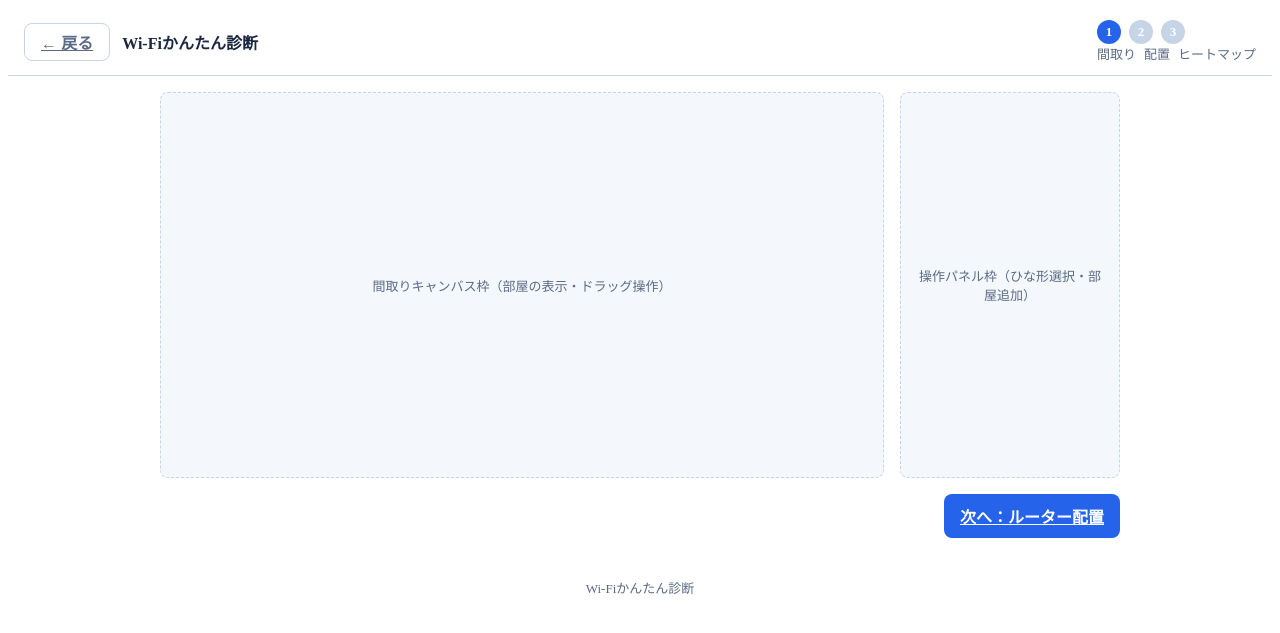
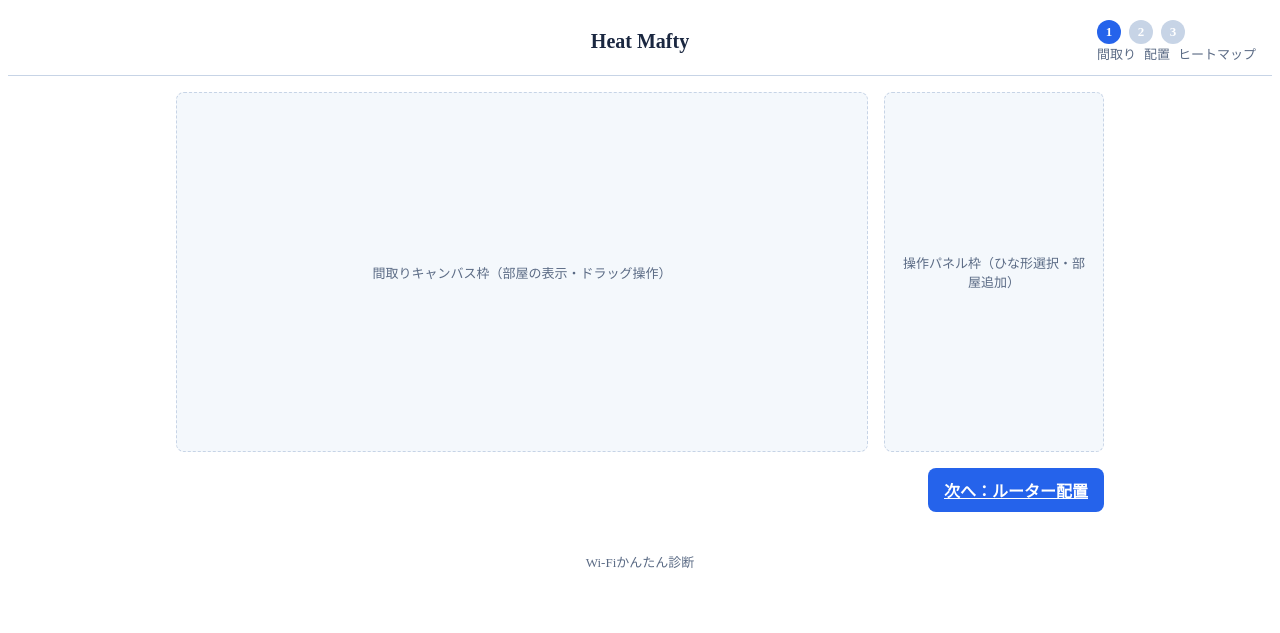
Before and after one commit to hinabotaa5-wq/internship, a Flask app: page /layout in a window 1280 px wide. Shown: the top 633 px of the page. Run offline with Flask 3, Linux system fonts and the light colour scheme.

Commit message:
fix(wifi): 375px幅での横スクロールとヘッダーロゴを対応
box-sizingのリセット漏れと固定幅パネルにより375px幅で横スクロール
が発生していたため、.two-column-layout共通クラスとbox-sizing:
border-boxのリセットで修正した。

ヘッダーの「戻る」ボタンを廃止し、代わりに製品名ロゴ「Heat Mafty」
を常に画面中央上部に表示してトップページへのリンクとする（3列
グリッドで右側のステップ表示の有無に関わらず中央を保つ）。

トップページの導線ボタンは、共通CSSに依存しない単純なHTMLリンクに
変更し、既存の/layout・/diagnosisへ直接遷移できるようにした。

```diff
--- a/src/web/static/wifi/css/components.css
+++ b/src/web/static/wifi/css/components.css
@@ -13,6 +13,31 @@
  * このファイルを使う画面では、variables.css を先に読み込んでおく必要があります。
  * （wifi/base.html で <link> タグを2つ、variables.css → components.css の順に読み込む）
  */
+
+/* ============================================================
+ * box-sizing のリセット
+ * ============================================================
+ * ブラウザの初期設定（box-sizing: content-box）では、要素の
+ * width（幅）指定に padding や border が「上乗せ」される。
+ * 例えば width: 100% の要素に padding: 12px を付けると、
+ * 実際の見た目上の幅は「親の100% + 左右padding24px」になってしまい、
+ * 親からあふれて横スクロールが発生する原因になる。
+ *
+ * box-sizing: border-box に変えると、width指定の中にpadding・borderが
+ * 含まれるようになり、「width: 100%と指定したら本当に100%に収まる」
+ * という直感的な挙動になる。これはCLAUDE.mdの「375px幅で横スクロール
+ * しない」という要件を満たすために、ほぼすべてのモダンなCSS設計で
+ * 最初に行う定番のリセットである。
+ *
+ * * （すべての要素）と *::before, *::after（擬似要素）の両方に
+ * 適用することで、CSSで新しく要素を追加したときも自動的に
+ * この挙動が引き継がれるようにしている。
+ */
+* ,
+*::before,
+*::after {
+  box-sizing: border-box;
+}
 
 /* ============================================================
  * ボタン（.btn）
@@ -325,6 +350,64 @@
 .toast--error   { background-color: var(--color-danger); }
 
 /* ============================================================
+ * 2カラムレイアウト（.two-column-layout）
+ * ============================================================
+ * 「間取りキャンバス枠＋サイドパネル枠」のように、大きい画面では
+ * 横に並べたいが、375pxのような狭い画面では横に並べると
+ * サイドパネルが画面からあふれて横スクロールが発生してしまう組み合わせ
+ * に使う共通クラス。
+ *
+ * 使い方の例：
+ *   <div class="two-column-layout">
+ *     <div class="two-column-layout__main">...キャンバス枠...</div>
+ *     <div class="two-column-layout__side">...サイドパネル枠...</div>
+ *   </div>
+ *
+ * CLAUDE.mdの「PC・スマホ両対応（切替目安1024px。375px幅で横スクロール
+ * しない）」という要件に対応するため、画面幅がある程度広いとき
+ * （min-width: 768px）だけ横並びにし、それより狭い画面では
+ * 上下に積んで表示する（＝サイドパネルの固定幅指定をやめて、
+ * 画面幅に合わせて伸び縮みさせる）。
+ */
+.two-column-layout {
+  display: flex;
+  /* デフォルト（狭い画面）は縦に積む。auto&flex-direction:columnにする
+     ことで、子要素は横幅いっぱいに広がり、固定幅の指定は無視される */
+  flex-direction: column;
+  gap: var(--space-4);
+}
+.two-column-layout__main {
+  /* 縦積みのときは幅いっぱいに広がってよい */
+  width: 100%;
+}
+.two-column-layout__side {
+  /* 縦積みのときはサイドパネルも幅いっぱいに広がる。
+     狭い画面で固定幅（220pxなど）を指定すると画面からあふれてしまうため、
+     ここでは固定幅を持たせない */
+  width: 100%;
+}
+
+/* 画面幅が768px以上のときだけ、横並びのレイアウトに切り替える。
+   768pxはCLAUDE.mdが示す「PC・スマホ両対応（切替目安1024px）」より
+   やや小さい値だが、間取りキャンバス＋サイドパネルの組み合わせは
+   タブレット幅（768px前後）からでも横に並べるスペースが十分あるため、
+   このクラス専用の切り替え幅として768pxを採用している。 */
+@media (min-width: 768px) {
+  .two-column-layout {
+    flex-direction: row;
+  }
+  .two-column-layout__main {
+    flex: 2;
+    width: auto;
+  }
+  .two-column-layout__side {
+    /* 横並びのときだけ、サイドパネルに固定幅を持たせる */
+    width: 220px;
+    flex-shrink: 0;
+  }
+}
+
+/* ============================================================
  * プレースホルダー枠（.ui-placeholder）
  * ============================================================
  * 現在のフェーズでは、各画面の「中身」（間取りキャンバスの描画・
--- a/src/web/templates/wifi/base.html
+++ b/src/web/templates/wifi/base.html
@@ -43,7 +43,9 @@
     各画面テンプレートが {% block title %}トップページ{% endblock %} のように
     上書きすることを想定し、ここではデフォルトの空表示にしておく。
   #}
-  <title>{% block title %}Wi-Fiかんたん診断{% endblock %}</title>
+    <title>
+      {% block title %}Wi-Fiかんたん診断{% endblock %}
+    </title>
 
     {#
     共通CSS変数（色・余白など）を読み込む。
@@ -71,43 +73,57 @@
   <body>
     {#
     ヘッダー：全画面共通で表示される部分。
-    左側に「戻る」ボタンを固定で置く（フェーズ1で決定した方針）。
-    各画面は個別に戻るボタンを実装する必要はない。
+
+    「戻る」ボタンは廃止した。代わりに、製品名ロゴ「Heat Mafty」を
+    常にヘッダー中央上部に表示し、ロゴ自体をクリックするとトップページ
+    （/）に戻れるようにする（CLAUDE.mdの「常に戻れる」要件は、
+    このロゴ経由でのトップページへの導線によって満たす）。
+
+    ロゴを常に中央に置くため、ヘッダーの内側を3列のグリッドにする：
+      左列：現状は空（将来、何か置く場合のための余白）
+      中央列：ロゴ（グリッドにより、左右の列の内容量に関係なく中央になる）
+      右列：ステップ表示
+    justify-content: space-between のような2要素の左右寄せだと、
+    右側の要素（ステップ表示）の有無や大きさによってロゴの見た目の位置が
+    左右にずれてしまうため、3列グリッドで「中央列は常に中央」を保証する。
   #}
     <header class="wifi-header" style="
-      display: flex;
+      display: grid;
+      grid-template-columns: 1fr auto 1fr;
       align-items: center;
-      justify-content: space-between;
+      gap: var(--space-2);
       padding: var(--space-3) var(--space-4);
       background-color: var(--color-bg-panel);
       border-bottom: 1px solid var(--color-border);
     ">
-    <div style="display: flex; align-items: center; gap: var(--space-3);">
-      {#
-        「戻る」ボタン。
-        ブラウザの「1つ前のページに戻る」機能を使うため、リンク先URLではなく
-        JavaScriptの history.back() を使う。
-        こうすることで、画面ごとに「1つ前はどの画面か」を意識せずに
-        済むようにしている（ブラウザが自動的に前の画面を覚えてくれる）。
 
-        href="#" だけだとページの先頭に飛んでしまうので、
-        onclick で history.back() を呼び、return false でリンクの
-        デフォルトの挙動（ページ移動）を止めている。
-      #}
-      <a href="#" onclick="history.back(); return false;"
-         class="btn btn--ghost" style="min-height: 36px;">
-        ← 戻る
-      </a>
-      <span style="font-weight: 700; color: var(--color-text);">Wi-Fiかんたん診断</span>
-    </div>
+      {# 左列：現状は空。ヘッダーの3列構成を保つためのプレースホルダー。 #}
+      <div></div>
 
       {#
-      ステップ表示の置き場所。
+      中央列：製品名ロゴ「Heat Mafty」。
+      <a>タグでリンクにし、url_for()でトップページのルートを解決する
+      （CLAUDE.md 規則5：ルートは直書きせずurl_for()で解決する）。
+      文字装飾（下線）は消し、ロゴらしい太字の見た目にする。
+    #}
+      <a href="{{ url_for('app.wifi.top') }}" style="
+        justify-self: center;
+        font-weight: 700;
+        font-size: var(--font-size-large);
+        color: var(--color-text);
+        text-decoration: none;
+      ">
+        Heat Mafty
+      </a>
+
+      {#
+      右列：ステップ表示の置き場所。
       各画面が {% block step_indicator %} を上書きすることで、
       ui.html の stepper マクロをここに差し込める。
       トップページのようにステップ表示が不要な画面は、何も上書きしなくてよい。
+      justify-self: end で右列内では右寄せにする。
     #}
-    <div>
+      <div style="justify-self: end;">
         {% block step_indicator %}{% endblock %}
       </div>
     </header>
--- a/src/web/templates/wifi/screens/layout.html
+++ b/src/web/templates/wifi/screens/layout.html
@@ -30,19 +30,17 @@
 {% endblock %}
 
 {% block content %}
-  <div style="display:flex; gap: var(--space-4);">
-    {#
-      間取りキャンバス枠：部屋の表示・ドラッグ操作をここに実装する予定。
-      幅の割合はワイヤーフレーム（screens_and_flow.pdf）の flex2 に対応。
-    #}
-    <div style="flex: 2;">
+  {#
+    .two-column-layout は768px以上の画面幅でだけキャンバス枠とサイド
+    パネル枠を横並びにし、375pxのような狭い画面では縦積みにする
+    共通クラス（components.css参照）。CLAUDE.mdの「375px幅で横スクロール
+    しない」要件に対応するため、固定幅を直接ここに書かない。
+  #}
+  <div class="two-column-layout">
+    <div class="two-column-layout__main">
       {{ ui.placeholder_frame("間取りキャンバス枠（部屋の表示・ドラッグ操作）", height="360px") }}
     </div>
-
-    {#
-      操作パネル枠：ひな形選択・部屋追加などの操作をここに実装する予定。
-    #}
-    <div style="width: 220px;">
+    <div class="two-column-layout__side">
       {{ ui.placeholder_frame("操作パネル枠（ひな形選択・部屋追加）", height="360px") }}
     </div>
   </div>
```
Also changed, not shown: src/web/templates/wifi/screens/heatmap.html (+12 -14 lines), src/web/templates/wifi/screens/router_placement.html (+7 -12 lines), src/web/templates/wifi/screens/support_id.html (+8 -1 lines), src/web/templates/wifi/screens/top.html (+44 -19 lines). Lines whose indentation alone changed are shown as unchanged.
